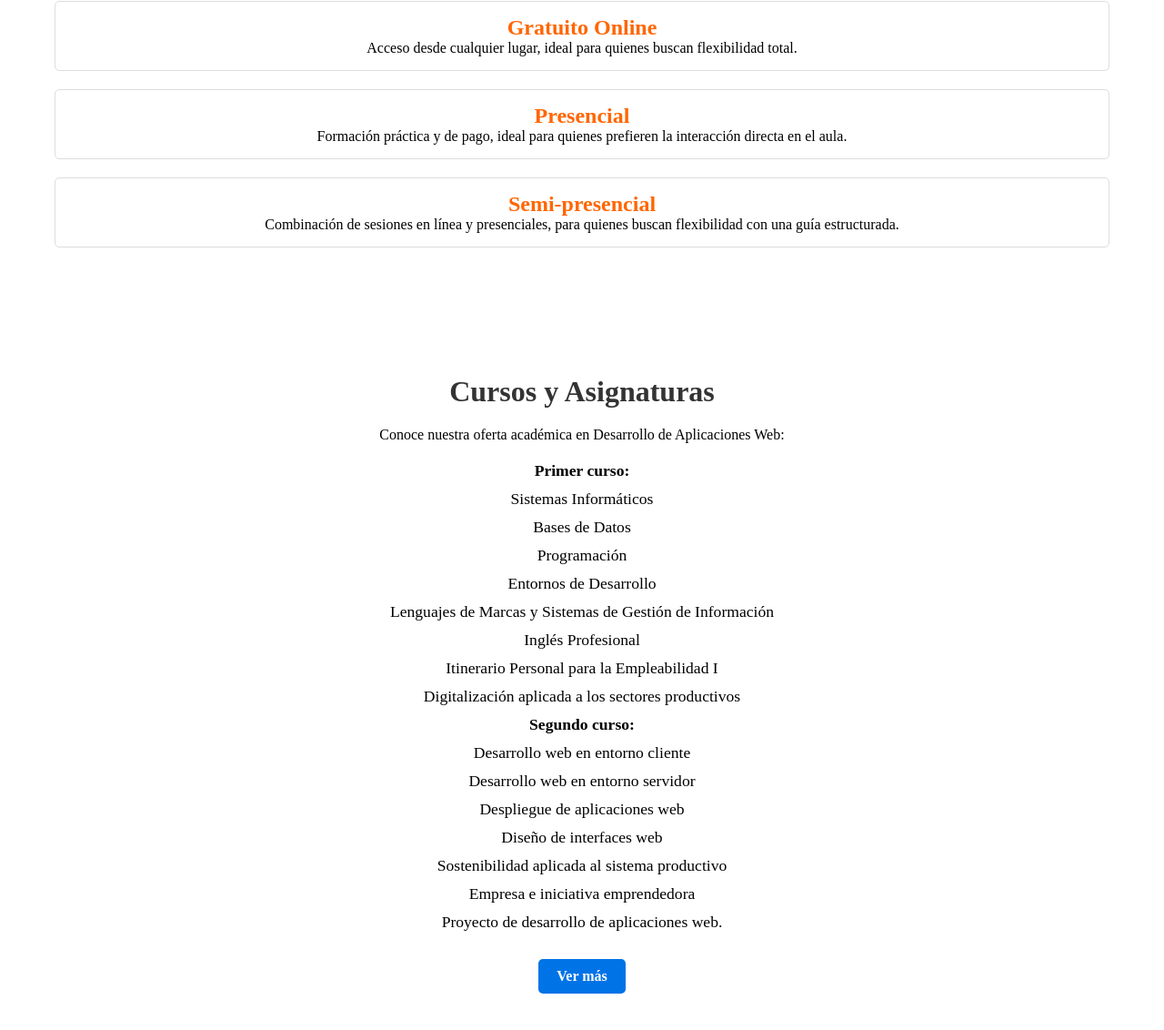
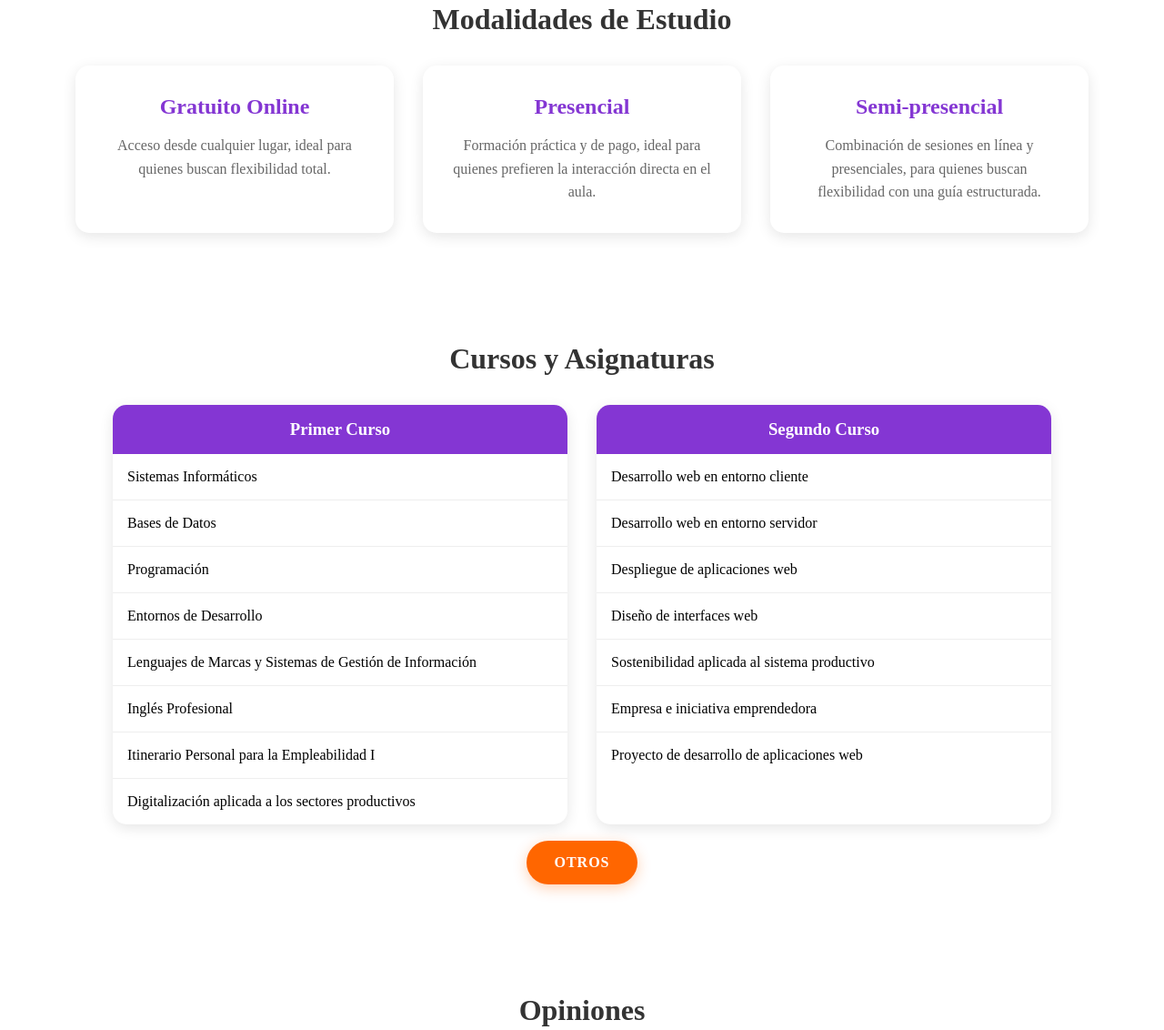
Before and after one commit to PepeRigores/Academia, a plain HTML site: page index.html in a window 1280 px wide. Shown: the part 654-1786 px from the top of the page at 91% size. Drawn offline with Linux system fonts and the light colour scheme.

Commit message:
Trabajando en la estética

```diff
--- a/index.html
+++ b/index.html
@@ -5,6 +5,7 @@
     <meta name="viewport" content="width=device-width, initial-scale=1.0">
     <title>Academia DAW</title>
     <link rel="stylesheet" href="styles.css">
+    <link rel="stylesheet" href="https://cdnjs.cloudflare.com/ajax/libs/font-awesome/6.5.1/css/all.min.css">
 </head>
 <body>
 
@@ -32,6 +33,7 @@
     <!-- Modalidades de Estudio -->
     <section id="modalidades">
         <h2>Modalidades de Estudio</h2>
+        <div class="modalidades-container">
             <div class="modalidad">
                 <h3>Gratuito Online</h3>
                 <p>Acceso desde cualquier lugar, ideal para quienes buscan flexibilidad total.</p>
@@ -44,33 +46,45 @@
                 <h3>Semi-presencial</h3>
                 <p>Combinación de sesiones en línea y presenciales, para quienes buscan flexibilidad con una guía estructurada.</p>
             </div>
+        </div>
     </section>
 
     <!-- Cursos y Asignaturas -->
     <section id="cursos">
         <h2>Cursos y Asignaturas</h2>
-        <p>Conoce nuestra oferta académica en Desarrollo de Aplicaciones Web:
-        <ul>
-            <li><strong>Primer curso:</strong></li>
-                <li>Sistemas Informáticos</li>
-                <li>Bases de Datos</li>
-                <li>Programación</li>
-                <li>Entornos de Desarrollo</li>
-                <li>Lenguajes de Marcas y Sistemas de Gestión de Información</li>
-                <li>Inglés Profesional</li>
-                <li>Itinerario Personal para la Empleabilidad I</li>
-                <li>Digitalización aplicada a los sectores productivos</li>
-            <li><strong>Segundo curso:</strong></li>
-                <li>Desarrollo web en entorno cliente</li>
-                <li>Desarrollo web en entorno servidor</li>
-                <li>Despliegue de aplicaciones web</li>
-                <li>Diseño de interfaces web</li>
-                <li>Sostenibilidad aplicada al sistema productivo</li>
-                <li>Empresa e iniciativa emprendedora</li>
-                <li>Proyecto de desarrollo de aplicaciones web.</li>
-        </ul>
-        </p>
-        <a href="cursos.html" class="btn">Ver más</a>
+        <div class="cursos-tablas">
+            <div class="curso-tabla">
+                <h3>Primer Curso</h3>
+                <table>
+                    <tbody>
+                        <tr><td>Sistemas Informáticos</td></tr>
+                        <tr><td>Bases de Datos</td></tr>
+                        <tr><td>Programación</td></tr>
+                        <tr><td>Entornos de Desarrollo</td></tr>
+                        <tr><td>Lenguajes de Marcas y Sistemas de Gestión de Información</td></tr>
+                        <tr><td>Inglés Profesional</td></tr>
+                        <tr><td>Itinerario Personal para la Empleabilidad I</td></tr>
+                        <tr><td>Digitalización aplicada a los sectores productivos</td></tr>
+                    </tbody>
+                </table>
+            </div>
+            <div class="curso-tabla">
+                <h3>Segundo Curso</h3>
+                <table>
+                    <tbody>
+                        <tr><td>Desarrollo web en entorno cliente</td></tr>
+                        <tr><td>Desarrollo web en entorno servidor</td></tr>
+                        <tr><td>Despliegue de aplicaciones web</td></tr>
+                        <tr><td>Diseño de interfaces web</td></tr>
+                        <tr><td>Sostenibilidad aplicada al sistema productivo</td></tr>
+                        <tr><td>Empresa e iniciativa emprendedora</td></tr>
+                        <tr><td>Proyecto de desarrollo de aplicaciones web</td></tr>
+                    </tbody>
+                </table>
+            </div>
+        </div>
+        <br>
+        <a href="cursos.html" class="boton_Naranja">Otros</a>
     </section>
 
     <!-- Opiniones -->
@@ -100,6 +114,11 @@
             <a href="formulario.html">Inscripción</a> |
             <a href="contacto.html">Contacto</a>
         </nav>
+        <div class="github-link">
+            <a href="https://github.com/PepeRigores" target="_blank">
+                <i class="fab fa-github"></i> Visita mi GitHub
+            </a>
+        </div>
     </footer>
 
 </body>
--- a/styles.css
+++ b/styles.css
@@ -31,7 +31,7 @@ header {
 }
 
 .cajaIzqda img {
-    max-width: 200px;
+    max-width: 300px;
     height: auto;
     border-radius: 10px;
     box-shadow: 0 4px 15px rgba(0, 0, 0, 0.2);
@@ -123,45 +123,107 @@ section h2 {
 }
 
 /* Modalidades */
+#modalidades {
+    padding: 60px 20px;
+}
+
+#modalidades .modalidades-container {
+    display: flex;
+    justify-content: center;
+    gap: 2rem;
+    margin-top: 2rem;
+    flex-wrap: wrap;
+}
+
 #modalidades .modalidad {
-    margin: 20px 0;
-    padding: 15px;
-    border: 1px solid #ddd;
-    border-radius: 5px;
+    flex: 1;
+    min-width: 300px;
+    max-width: 350px;
+    margin: 0;
+    padding: 2rem;
+    background: white;
+    border-radius: 15px;
+    box-shadow: 0 4px 15px rgba(0, 0, 0, 0.1);
+    transition: transform 0.3s ease, box-shadow 0.3s ease;
+}
+
+#modalidades .modalidad:hover {
+    transform: translateY(-5px);
+    box-shadow: 0 8px 25px rgba(0, 0, 0, 0.15);
 }
 
 #modalidades .modalidad h3 {
     font-size: 1.5em;
-    color: #ff6600;
+    color: #8436d3;
+    margin-bottom: 1rem;
+}
+
+#modalidades .modalidad p {
+    color: #666;
+    line-height: 1.6;
 }
 
 /* Cursos y Asignaturas */
-#cursos ul {
-    list-style-type: none;
-    margin-top: 20px;
+.cursos-tablas {
+    display: flex;
+    flex-wrap: wrap;
+    gap: 2rem;
+    justify-content: center;
+    margin-top: 2rem;
 }
 
-#cursos ul li {
-    margin: 10px 0;
-    text-align: left;
-    font-size: 1.1em;
-    text-align: center;
-
+.curso-tabla {
+    flex: 1;
+    min-width: 300px;
+    max-width: 500px;
+    background: white;
+    border-radius: 15px;
+    overflow: hidden;
+    box-shadow: 0 4px 15px rgba(0, 0, 0, 0.1);
 }
 
-#cursos .btn {
-    margin-top: 20px;
-    display: inline-block;
-    background-color: #0073e6;
-    color: #fff;
-    padding: 10px 20px;
-    border-radius: 5px;
-    text-decoration: none;
-    font-weight: bold;
+.curso-tabla h3 {
+    background: #8436d3;
+    color: white;
+    padding: 1rem;
+    margin: 0;
+    text-align: center;
 }
 
-#cursos .btn:hover {
-    background-color: #005bb5;
+.curso-tabla table {
+    width: 100%;
+    border-collapse: collapse;
+}
+
+.curso-tabla th,
+.curso-tabla td {
+    padding: 1rem;
+    text-align: left;
+    border-bottom: 1px solid #eee;
+}
+
+.curso-tabla tr:last-child td {
+    border-bottom: none;
+}
+
+.curso-tabla tr:hover {
+    background-color: #f8f9fa;
+}
+
+@media (max-width: 768px) {
+    #modalidades .modalidades-container {
+        flex-direction: column;
+        align-items: center;
+    }
+
+    #modalidades .modalidad {
+        width: 100%;
+        max-width: 100%;
+    }
+
+    .curso-tabla {
+        max-width: 100%;
+    }
 }
 
 /* Opiniones */
@@ -233,9 +295,9 @@ footer nav a:hover {
 
 .contact-container {
     display: grid;
-    grid-template-columns: 1fr 1fr;
-    gap: 3rem;
-    margin-bottom: 4rem;
+    grid-template-columns: 0.7fr 1.3fr;
+    gap: 2rem;
+    margin-bottom: 2rem;
 }
 
 /* Contact Info Section */
@@ -244,6 +306,8 @@ footer nav a:hover {
     padding: 2rem;
     border-radius: 10px;
     box-shadow: 0 4px 6px rgba(0, 0, 0, 0.1);
+    height: fit-content;
+    min-width: 300px;
 }
 
 .contact-info h3 {
@@ -283,29 +347,30 @@ footer nav a:hover {
 
 /* Contact Form Section */
 .contact-form {
+    width: 100%;
     background: white;
-    padding: 2rem;
+    padding: 2.5rem;
     border-radius: 10px;
     box-shadow: 0 4px 6px rgba(0, 0, 0, 0.1);
 }
 
 .contact-form h3 {
     color: #333;
-    margin-bottom: 1.5rem;
+    margin-bottom: 2rem;
     font-size: 1.5rem;
 }
 
 .form-group {
-    margin-bottom: 1.2rem;
+    margin-bottom: 1.5rem;
 }
 
 .form-group input,
 .form-group select,
 .form-group textarea {
     width: 100%;
-    padding: 0.8rem;
+    padding: 1rem;
     border: 1px solid #ddd;
-    border-radius: 5px;
+    border-radius: 8px;
     font-size: 1rem;
     transition: border-color 0.3s ease;
 }
@@ -318,8 +383,9 @@ footer nav a:hover {
 }
 
 .form-group textarea {
-    height: 150px;
+    height: 200px;
     resize: vertical;
+    min-height: 200px;
 }
 
 /* Map Section */
```
Also changed, not shown: contacto.html (+5 -0 lines), cursos.html (+5 -0 lines), formulario.html (+5 -0 lines). Lines whose indentation alone changed are shown as unchanged.
